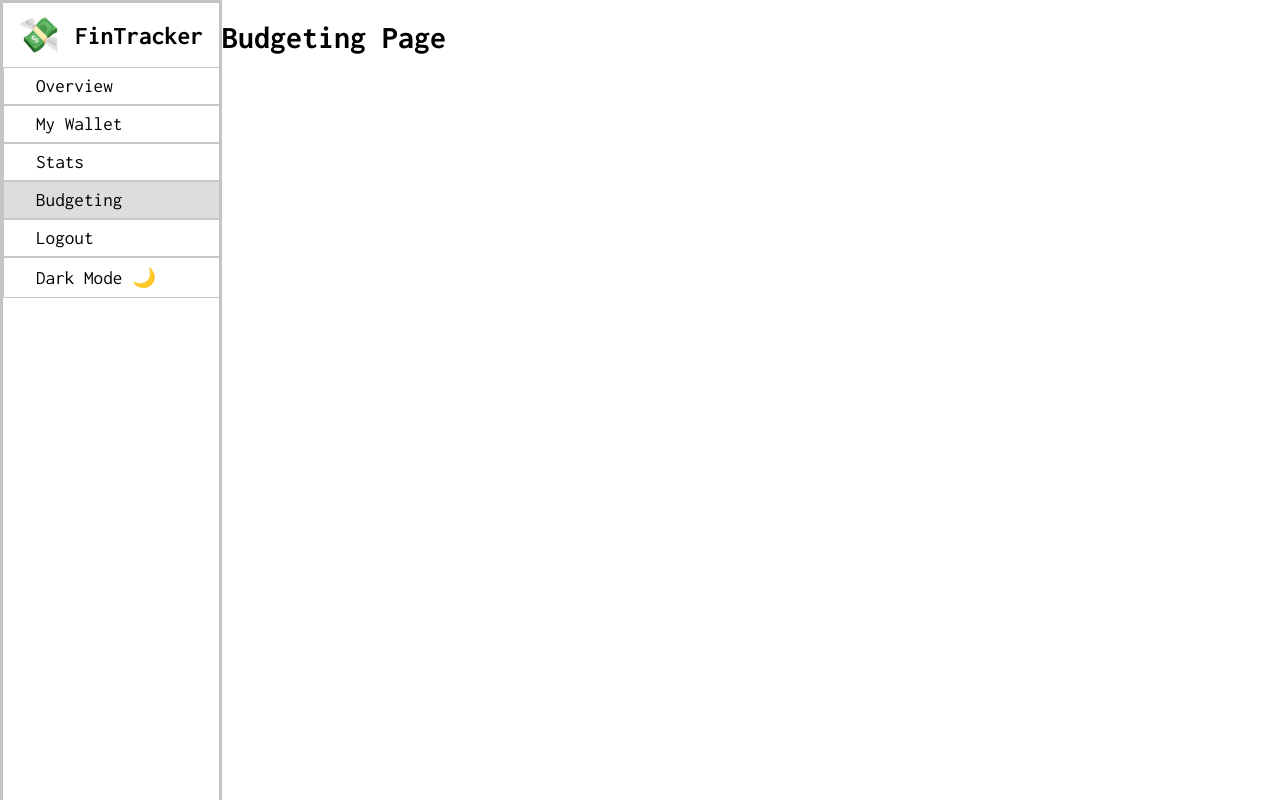
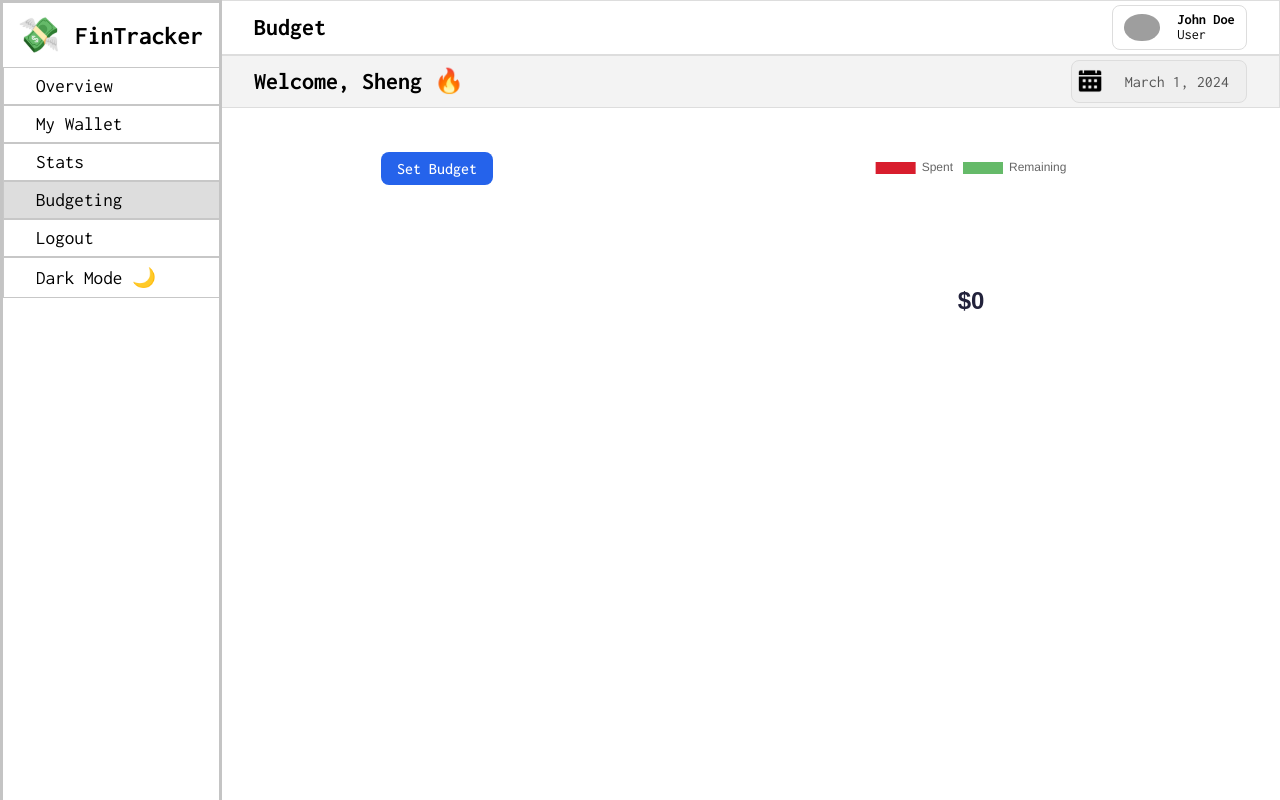
Before and after one commit to xinsheng04/fin-tracker, a React (Vite) app: page /Budgeting in a window 1280 px wide. Built offline with nearby package versions, Linux system fonts and the light colour scheme; grey boxes are pictures that could not be loaded.

Commit message:
budget page works with its own chart and budget also has its own store not only that a package called chart.js has also been added

```diff
--- a/package.json
+++ b/package.json
@@ -11,7 +11,9 @@
   },
   "dependencies": {
     "@reduxjs/toolkit": "^2.9.0",
+    "chart.js": "^4.5.0",
     "react": "^19.1.1",
+    "react-chartjs-2": "^5.3.0",
     "react-dom": "^19.1.1",
     "react-redux": "^9.2.0",
     "react-router": "^7.8.2",
--- a/src/components/header/Header.tsx
+++ b/src/components/header/Header.tsx
@@ -26,7 +26,7 @@ export default function Header({title}:HeaderProps){
       </div>
       {/* lower header */}
       <div className={`${styles['header-lower']}`}>
-        <h1>Welcome, {user?.fname || "John"} 🔥</h1>
+        <h1>Welcome, {user?.fname || "Sheng"} 🔥</h1>
         <button className={`${styles['date-display']}`}>
           <img src={calendarLogo} alt="Calendar Logo" />
           <p>March 1, 2024</p>
--- a/src/components/header/header.module.css
+++ b/src/components/header/header.module.css
@@ -1,6 +1,7 @@
 .header{
   width: 100%;
   height: 15vh;
+  display:block;
 }
 
 .header img{
--- a/src/pages/Budgeting/Budgeting.tsx
+++ b/src/pages/Budgeting/Budgeting.tsx
@@ -1,7 +1,50 @@
+import Input from "../../ui/input/Input";
+import Header from "../../components/header/Header";
+import styles from "./budgeting.module.css";
+import { useState } from 'react';
+import Button from "../../ui/button/Button";
+import BudgetDonut from "../../ui/graph/BudgetDonut";
+import { useDispatch } from "react-redux";
+import { setBudget } from "../../store/budgeting";
+function Budgeting() {
+  // declaring dispatch
+  const dispatch = useDispatch();
+  const [budgetButton, setBudgetButton] = useState<Boolean>(false);
 
-function Budgeting() {
+  function handleClick() {
+    setBudgetButton(!budgetButton);
+  }
+
+  function handleFormSubmission(event: any) {
+    // to stop the page from rerendering
+    event.preventDefault();
+
+    const fd = new FormData(event.target)
+    const data = Object.fromEntries(fd.entries());
+    console.log(data);
+    dispatch(setBudget(Number(data.budget)
+    ))
+  }
   return (
-    <h1>Budgeting Page</h1>
+    <div className={styles.main}>
+      <Header title="Budget" />
+      <div className={styles.divider}>
+        <div className={styles.inputs}>
+          <Button onClick={handleClick}>Set Budget</Button>
+          {budgetButton &&
+            <form onSubmit={handleFormSubmission}>
+              <Input label="set budget" name="budget" />
+              <Button type="submit">set Amount</Button>
+            </form>
+          }
+        </div>
+        <div>
+          <BudgetDonut />
+        </div>
+      </div>
+
+    </div>
+
   );
 }
 
--- /dev/null
+++ b/src/pages/Budgeting/budgeting.module.css
@@ -0,0 +1,45 @@
+.main{
+  width:100%;
+  display:flex;
+  flex-direction: column;
+}
+
+.divider{
+  display:flex;
+  flex-direction: row;
+  justify-content: space-around;
+  margin-top:2rem;
+}
+
+.inputs {
+  border-radius: 1rem;
+
+}
+
+form {
+  display: flex;
+  flex-direction: column;
+  gap: 1.2rem;
+  margin-top: 1.5rem;
+}
+
+form label {
+  font-weight: 500;
+  color: #22223b;
+}
+
+form input {
+  padding: 0.5rem 1rem;
+  border: 1.5px solid #2563eb;
+  border-radius: 0.375rem;
+  font-size: 1rem;
+  background: #fff;
+  color: #22223b;
+  outline: none;
+  transition: border-color 0.2s;
+}
+
+form input:focus {
+  border-color: #1d4ed8;
+  background: #7fb4f0;
+}
--- a/src/pages/Stats/StatsPage.tsx
+++ b/src/pages/Stats/StatsPage.tsx
@@ -1,7 +1,7 @@
 import style from "./stats.module.css";
-
 const StatsPage: React.FC = () => {
   return (
+    <>
     <div className={style.main}>
       <div className={style.right}>right</div>
       <div className={style.left}/*left*/>
@@ -10,6 +10,8 @@ const StatsPage: React.FC = () => {
         <div>2</div>
       </div>
     </div>
+    </>
+
   );
 }
 
--- /dev/null
+++ b/src/store/budgeting.ts
@@ -0,0 +1,25 @@
+import { createSlice } from "@reduxjs/toolkit";
+import type { PayloadAction } from "@reduxjs/toolkit";
+
+// Defining the budget amounts
+interface budgetState{
+  mainAmount:number;
+}
+
+const initialState: budgetState = {
+  mainAmount: 0
+}
+
+const budgetSlice = createSlice({
+  name:'budgetDetails',
+  initialState:initialState,
+  reducers:{
+    // add to the expenses
+    setBudget(state,action:PayloadAction<number>){
+      state.mainAmount = action.payload
+    },
+  },
+});
+
+export const{setBudget}= budgetSlice.actions;
+export default budgetSlice.reducer;
--- a/src/store/index.ts
+++ b/src/store/index.ts
@@ -1,12 +1,14 @@
 import {configureStore} from '@reduxjs/toolkit';
 import myWalletReducer from './myWallet';
 import transactionReducer from './transaction';
+import budgetReducer from './budgeting';
 import userInfoReducer from './userInfo';
 const store = configureStore({
   reducer:{
     myWallet: myWalletReducer,
     userInfo: userInfoReducer,
-    transaction: transactionReducer
+    transaction: transactionReducer,
+    budgeting:budgetReducer
   }
 })
 
--- /dev/null
+++ b/src/ui/graph/BudgetDonut.tsx
@@ -0,0 +1,56 @@
+import { Doughnut } from "react-chartjs-2";
+import { Chart as ChartJS, ArcElement, Tooltip, Legend } from "chart.js";
+import { useSelector } from "react-redux";
+import React from "react";
+// Register required components
+ChartJS.register(ArcElement, Tooltip, Legend);
+
+// Custom plugin to draw text in the center
+const centerTextPlugin = {
+  id: "centerText",
+  afterDraw: (chart: any) => {
+    const { ctx, width, height } = chart;
+    ctx.save();
+    ctx.font = "bold 1.5rem Arial";
+    ctx.fillStyle = "#22223b";
+    ctx.textAlign = "center";
+    ctx.textBaseline = "middle";
+    // Get the remaining amount from the chart data
+    const remaining = chart.data.datasets[0].data[1];
+    ctx.fillText(`$${remaining.toLocaleString()}`, width / 2, height / 2);
+    ctx.restore();
+  },
+};
+
+export default function BudgetDonut() {
+  const budgetAmount = useSelector((state: any) => state.budgeting.mainAmount);
+  const transaction = useSelector((state: any) => state.transaction.recentTransaction);
+  const spent = transaction
+    ? transaction
+        .filter((t: any) => t.typeOfTransfer === "expense")
+        .reduce((sum: number, t: any) => sum + t.amount, 0)
+    : 0;
+  const remaining = Math.max(budgetAmount - spent, 0);
+
+  const data = {
+    labels: ["Spent", "Remaining"],
+    datasets: [
+      {
+        data: [spent, remaining],
+        backgroundColor: ["#d81d2dff", "#65ba69"],
+        borderRadius: 33,
+        borderWidth: 0,
+      },
+    ],
+  };
+
+  const options = {
+    cutout: "80%",
+    plugins: {
+      legend: { display: true },
+      centerText: {}, // Enable the custom plugin
+    },
+  };
+
+  return <Doughnut data={data} options={options} plugins={[centerTextPlugin]} />;
+}
```
Also changed, not shown: 1 other file (tests, documents, lock files or other folders).
